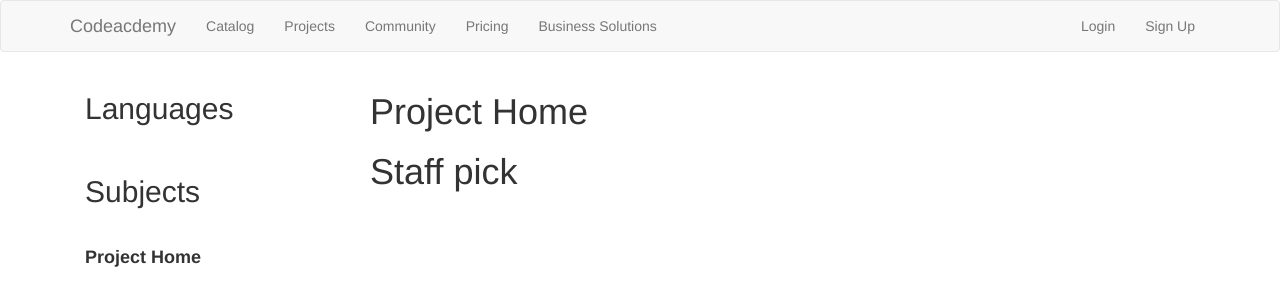
After one commit to LauHingPui220242638/ITP4115-1C-EA-C04, a Flask app: page /projects in a window 1280 px wide. The commit adds this page. Shown: the top 306 px of the page. Run offline with Flask 3, Linux system fonts and the light colour scheme; data that the repository does not hold is empty; some libraries are stand-ins or nearby versions.

Commit message:
Added Project

```diff
--- a/app/models.py
+++ b/app/models.py
@@ -97,6 +97,7 @@
     description = db.Column(db.String(600))
     type = db.Column(db.String(50), nullable=False)
     course = db.relationship("Course", backref="subject", lazy=True)
+    project = db.relationship("Project", backref="subject", lazy=True)
 
     @validates('type')
     def validate_type(self, key, value):
@@ -134,6 +135,7 @@
     projectname = db.Column(db.String(200))
     description = db.Column(db.String(600))
     courseid = db.Column(db.Integer, db.ForeignKey('course.id'))
+    related_subj = db.Column(db.Integer, db.ForeignKey('subject.id'))
 
 
 class Lesson(db.Model):
--- a/app/routes.py
+++ b/app/routes.py
@@ -7,7 +7,7 @@
 from app import app, db
 from app.forms import LoginForm, RegistrationForm, EditProfileForm, PostForm, \
     ResetPasswordRequestForm, ResetPasswordForm
-from app.models import User, Course, Subject, Post
+from app.models import User, Course, Subject, Post, Project
 from app.email import send_password_reset_email
 
 
@@ -229,3 +229,23 @@
     db.session.commit()
     flash(_('You are not following %(username)s.', username=username))
     return redirect(url_for('user', username=username))
+
+
+#New code
+@app.route('/projects')
+def Projects():
+    subject = Subject.query.all()
+    language = Subject.query.filter(Subject.type == 'Language')
+    other = Subject.query.filter(Subject.type == 'Other')
+    projects = Project.query.all()
+    return render_template('projects.html.j2', title=_('Projects'), subject=subject,
+     language=language, other=other, projects=projects)
+
+
+@app.route('/projects/<int:id>')
+def Projects_subj(id):
+    subject = Subject.query.get(id)
+    language = Subject.query.filter(Subject.type == 'Language')
+    other = Subject.query.filter(Subject.type == 'Other')
+    projects = Project.query.filter(Project.related_subj == id)
+    return render_template('projects_subj.html.j2', subject=subject, language=language, other=other, projects=projects)
--- a/app/templates/base.html.j2
+++ b/app/templates/base.html.j2
@@ -33,7 +33,7 @@
                         <a href="{{ url_for('catalog') }}">{{ _('Catalog') }}</a>
                     </li>
                     <li>
-                        <a href="{{ url_for('index') }}">{{ _('Resources') }}</a>
+                        <a href="{{ url_for('Projects') }}">{{ _('Projects') }}</a>
                     </li>
                     <li>
                         <a href="{{ url_for('index') }}">{{ _('Community') }}</a>
--- /dev/null
+++ b/app/templates/projects.html.j2
@@ -0,0 +1,54 @@
+{% extends "base.html.j2" %}
+{% block app_content %}
+    <style>
+      .Subjects_cat {
+        display: flex;
+        flex-wrap: wrap;
+        gap: 20px
+      }
+    </style>
+    <div class="container-fluid">
+        <div class="row">
+            <div class="col-md-3">
+                <div class="sidebar">
+                    <h2>Languages</h2>
+                    <div class="Languages">
+                        {% for language in language %}
+                            <div class="Language">
+                                <h4>
+                                    <a href="{{ url_for('Projects_subj', id=language.id) }}">{{ language.name }}</a>
+                                </h4>
+                            </div>
+                        {% endfor %}
+                    </div>
+                    <br>
+                    <h2>Subjects</h2>
+                    <div class="Others">
+                        {% for other in other %}
+                            <div class="Others">
+                                <h4>
+                                    <a href="{{ url_for('Projects_subj', id=other.id) }}">{{ other.name }}</a>
+                                </h4>
+                            </div>
+                        {% endfor %}
+                    </div>
+                    <br>
+                    <h4>
+                        <b>Project Home</b>
+                    </h4>
+                    </div>
+                </div>
+                <div class="col-md-9">
+                    <h1>Project Home</h1>
+                    <div class="projects">
+                    <h1>Staff pick</h1>
+                    {% for project in projects %}
+                        <div class="Project">
+                        <h4>{{ project.projectname }}</h4>
+                        </div>
+                    {% endfor %}
+                    </div>
+                </div>
+            </div>
+        </div>
+    {% endblock %}
--- a/test_course.py
+++ b/test_course.py
@@ -33,7 +33,7 @@
 ch1 = Chapter(id=1, title='Hello World', course_id=1)
 db.session.add(ch1)
 p1 = Project(id=1, projectname='Block Letters',
-            description='Display your initials on the screen in block letters and create an ASCII art.',courseid = 1)
+            description='Display your initials on the screen in block letters and create an ASCII art.',courseid = 1, related_subj=1)
 db.session.add(p1)
 l1 = Lesson(id=1, name='Hello World', related_subj=1, chapter_id=1)
 db.session.add(l1)
```
Also changed, not shown: app/templates/projects_subj.html.j2 (added, +54 -0 lines).
